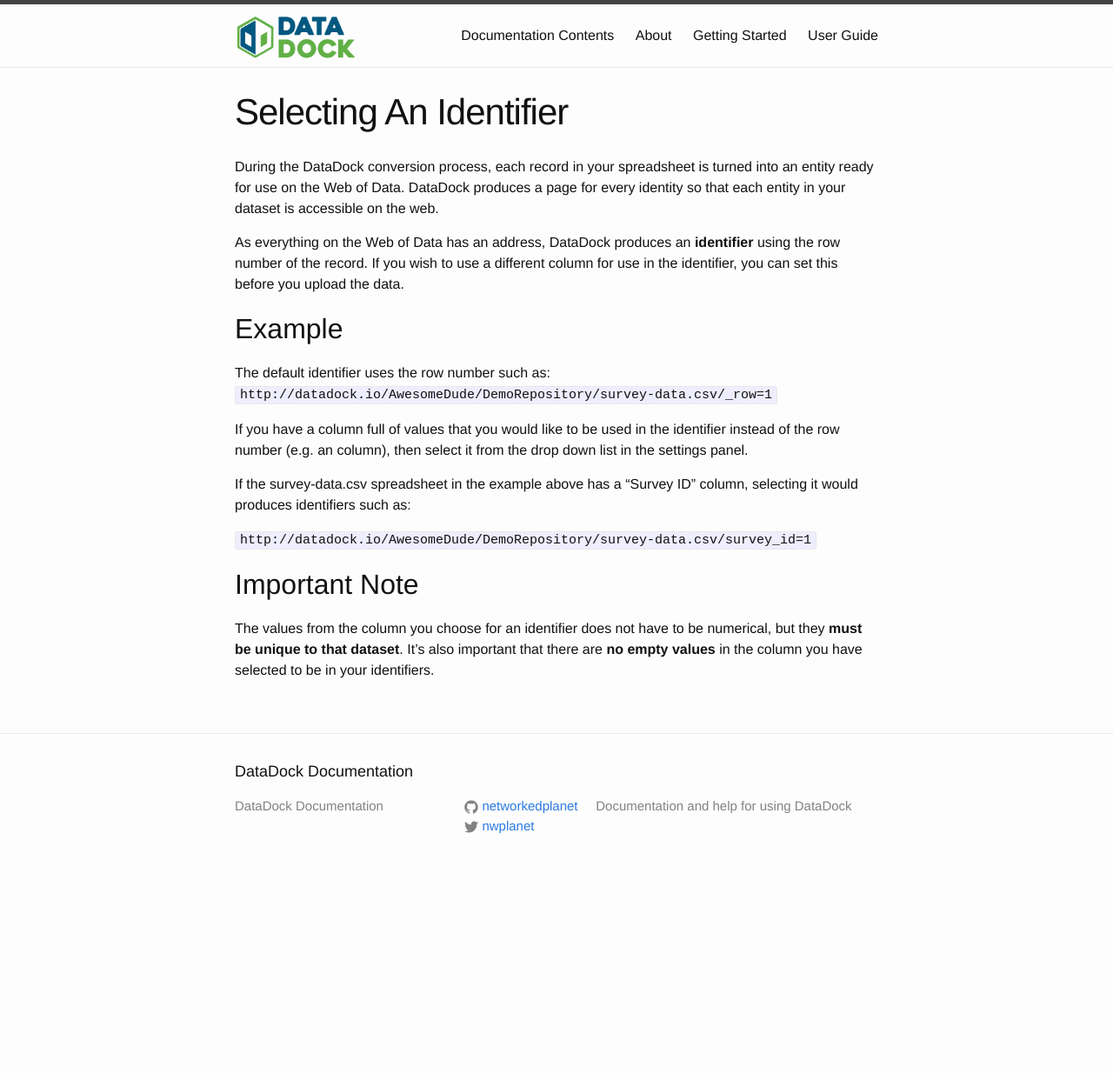
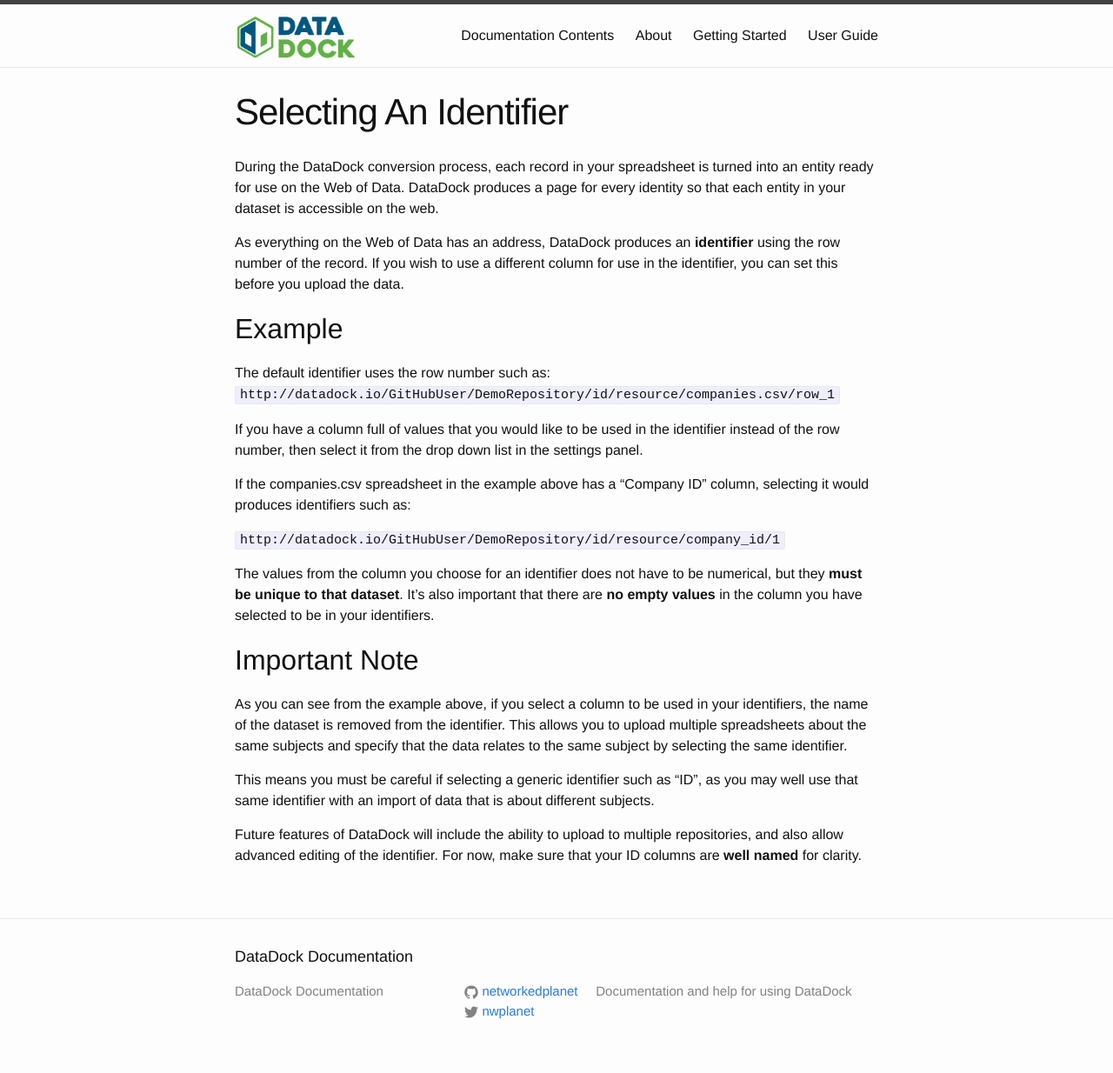
Before and after one commit to NetworkedPlanet/datadock, a Jekyll site: the page built from docs/_user-guide/selecting-an-identifier.md, in a window 1280 px wide. Shown: the whole page at 87% size. Built offline with Jekyll 4.4.1, drawn with Linux system fonts in a browser that asks for light colours; before the commit the page ends 1021 px from its top, so only the background shows below that.

Commit message:
Amends to the "choosing an identifier" docs page

```diff
--- a/docs/_user-guide/selecting-an-identifier.md
+++ b/docs/_user-guide/selecting-an-identifier.md
@@ -11,14 +11,20 @@
 ## Example
 
 The default identifier uses the row number such as:
- `http://datadock.io/AwesomeDude/DemoRepository/survey-data.csv/_row=1`
+ `http://datadock.io/GitHubUser/DemoRepository/id/resource/companies.csv/row_1`
 
-If you have a column full of values that you would like to be used in the identifier instead of the row number (e.g. an column), then select it from the drop down list in the settings panel.
+If you have a column full of values that you would like to be used in the identifier instead of the row number, then select it from the drop down list in the settings panel.
 
- If the survey-data.csv spreadsheet in the example above has a "Survey ID" column, selecting it would produces identifiers such as:
+ If the companies.csv spreadsheet in the example above has a "Company ID" column, selecting it would produces identifiers such as:
 
- `http://datadock.io/AwesomeDude/DemoRepository/survey-data.csv/survey_id=1`
+ `http://datadock.io/GitHubUser/DemoRepository/id/resource/company_id/1`
+
+ The values from the column you choose for an identifier does not have to be numerical, but they **must be unique to that dataset**. It's also important that there are **no empty values** in the column you have selected to be in your identifiers.
 
 ## Important Note
 
- The values from the column you choose for an identifier does not have to be numerical, but they **must be unique to that dataset**. It's also important that there are **no empty values** in the column you have selected to be in your identifiers.
+ As you can see from the example above, if you select a column to be used in your identifiers, the name of the dataset is removed from the identifier. This allows you to upload multiple spreadsheets about the same subjects and specify that the data relates to the same subject by selecting the same identifier.
+
+ This means you must be careful if selecting a generic identifier such as "ID", as you may well use that same identifier with an import of data that is about different subjects.
+
+ Future features of DataDock will include the ability to upload to multiple repositories, and also allow advanced editing of the identifier. For now, make sure that your ID columns are **well named** for clarity.
```
Also changed, not shown: docs/_user-guide/adding-data.md (+2 -2 lines), docs/getting-started/index.md (+1 -1 lines).
